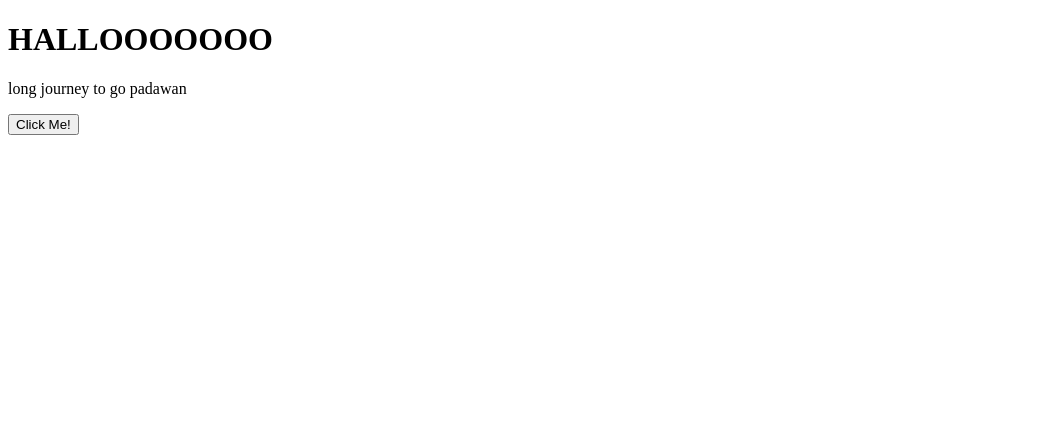
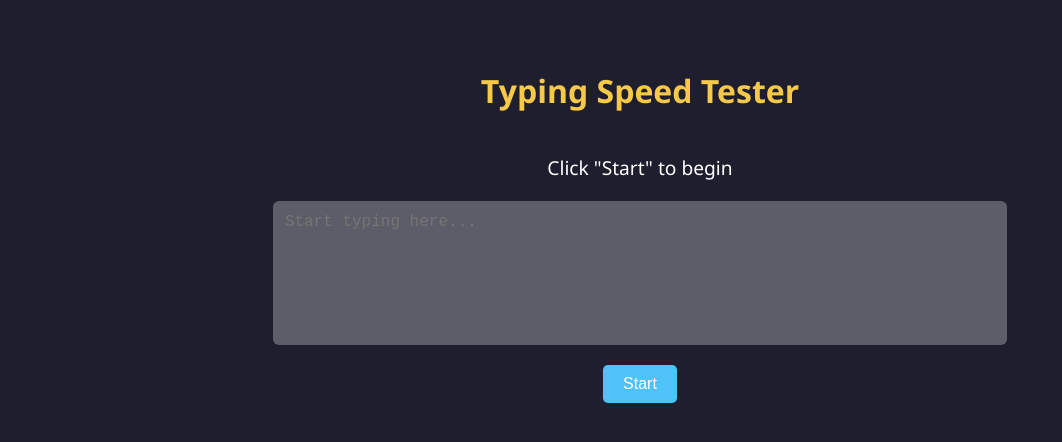
Before and after one commit to athar-09/help, a plain HTML site: page index.html in a window 1280 px wide. Shown: the whole page, without its empty margins (0-1062 px from the left). Drawn offline with Linux system fonts and the light colour scheme.

Commit message:
typing speed tester (css, js, html)

```diff
--- a/index.html
+++ b/index.html
@@ -1,17 +1,22 @@
 <!DOCTYPE html>
 <html>
   <head>
-    <title>My First Website</title>
+    <title>Typing Speed Tester</title>
+    <link rel="stylesheet" href="style.css">
   </head>
   <body>
-    <h1>HALLOOOOOOO</h1>
-    <p>long journey to go padawan</p>
-        <button onclick="sayHi()">Click Me!</button>
+    <h1>Typing Speed Tester</h1>
 
-    <script>
-      function sayHi() {
-        alert("Hello from JavaScript! 🚀");
-      }
-    </script>
+    <p id="quote">Click "Start" to begin</p>
+
+    <textarea id="input" placeholder="Start typing here..." disabled></textarea>
+
+    <div class="buttons">
+      <button onclick="startTest()">Start</button>
+    </div>
+
+    <p id="result"></p>
+
+    <script src="script.js"></script>
   </body>
 </html>
--- /dev/null
+++ b/script.js
@@ -0,0 +1,32 @@
+let startTime;
+let isPlaying = false;
+
+const quote = "The quick brown fox jumps over the lazy dog.";
+const quoteDisplay = document.getElementById("quote");
+const inputBox = document.getElementById("input");
+const result = document.getElementById("result");
+
+function startTest() {
+  if (isPlaying) return;
+
+  isPlaying = true;
+  inputBox.value = "";
+  inputBox.disabled = false;
+  inputBox.focus();
+  result.textContent = "";
+  quoteDisplay.textContent = quote;
+  startTime = new Date().getTime();
+}
+
+inputBox.addEventListener("input", () => {
+  if (inputBox.value === quote) {
+    const endTime = new Date().getTime();
+    const timeTaken = (endTime - startTime) / 1000; // in seconds
+    const words = quote.split(" ").length;
+    const wpm = Math.round((words / timeTaken) * 60);
+
+    result.textContent = `🎉 You typed at ${wpm} words per minute!`;
+    inputBox.disabled = true;
+    isPlaying = false;
+  }
+});
--- /dev/null
+++ b/style.css
@@ -0,0 +1,54 @@
+body {
+  font-family: 'Segoe UI', sans-serif;
+  background-color: #1e1e2f;
+  color: #ffffff;
+  display: flex;
+  flex-direction: column;
+  align-items: center;
+  padding: 40px;
+}
+
+h1 {
+  color: #f7c948;
+}
+
+#quote {
+  font-size: 1.2em;
+  margin: 20px 0;
+}
+
+textarea {
+  width: 60%;
+  height: 120px;
+  padding: 12px;
+  font-size: 16px;
+  border-radius: 6px;
+  border: none;
+  resize: none;
+  outline: none;
+}
+
+.buttons {
+  margin-top: 20px;
+}
+
+button {
+  padding: 10px 20px;
+  font-size: 16px;
+  background-color: #4fc3f7;
+  color: white;
+  border: none;
+  border-radius: 5px;
+  cursor: pointer;
+  transition: transform 0.2s ease;
+}
+
+button:hover {
+  transform: scale(1.05);
+}
+
+#result {
+  margin-top: 20px;
+  font-size: 1.4em;
+  color: #7cff91;
+}
```
Also changed, not shown: 1 other file.
